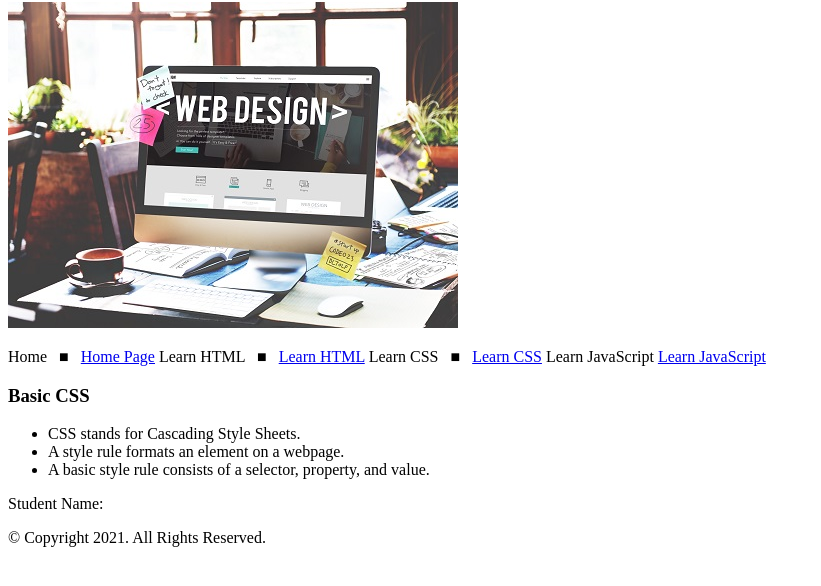
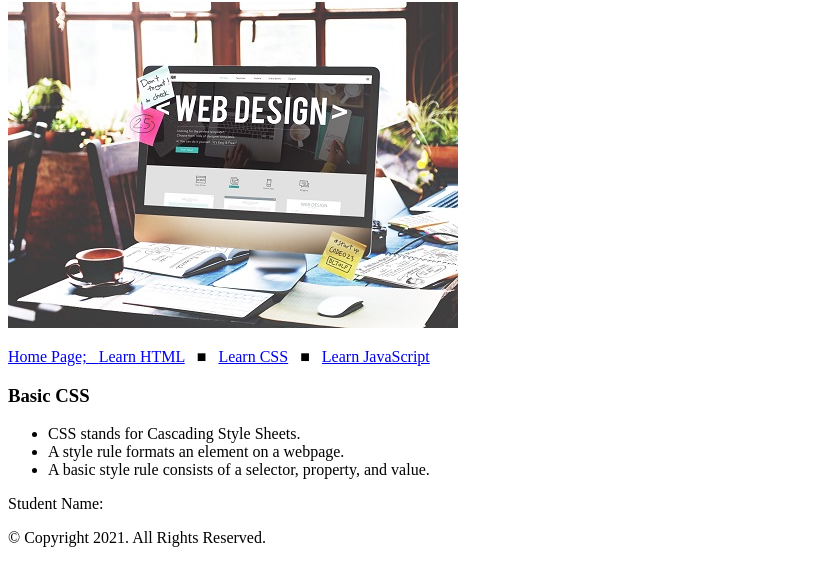
Before and after one commit to JoshSauce1/Lab-3, a plain HTML site: page chapter03/apply/css.html in a window 1280 px wide. Shown: the part 78-664 px from the top of the page, without its empty margins (0-821 px from the left). Drawn offline with Linux system fonts and the light colour scheme.

Commit message:
Update css.html

```diff
--- a/chapter03/apply/css.html
+++ b/chapter03/apply/css.html
@@ -23,10 +23,10 @@
 
 	<!-- Use the nav area to add hyperlinks to other pages within the website. It contains static content. -->
 	<nav>
-		<p>Home &nbsp; &#9632; &nbsp; <a href="index.html">Home Page</a>
-		Learn HTML &nbsp; &#9632; &nbsp; <a href="html.html">Learn HTML</a>
-		Learn CSS &nbsp; &#9632; &nbsp; <a href="css.html">Learn CSS</a>
-		Learn JavaScript <a href="js.html">Learn JavaScript</a></p>
+		<p><a href="index.html"</a>Home Page; &nbsp;
+	<a href="html.html">Learn HTML</a> &nbsp; &#9632; &nbsp;
+		<a href="css.html">Learn CSS</a> &nbsp; &#9632; &nbsp;
+		<a href="js.html">Learn JavaScript</a> </p>
 	</nav>
 
 	<!-- Use the main area to add main content to the webpage. Since the main content changes from page to page, the main element contains dynamic content. -->
```
